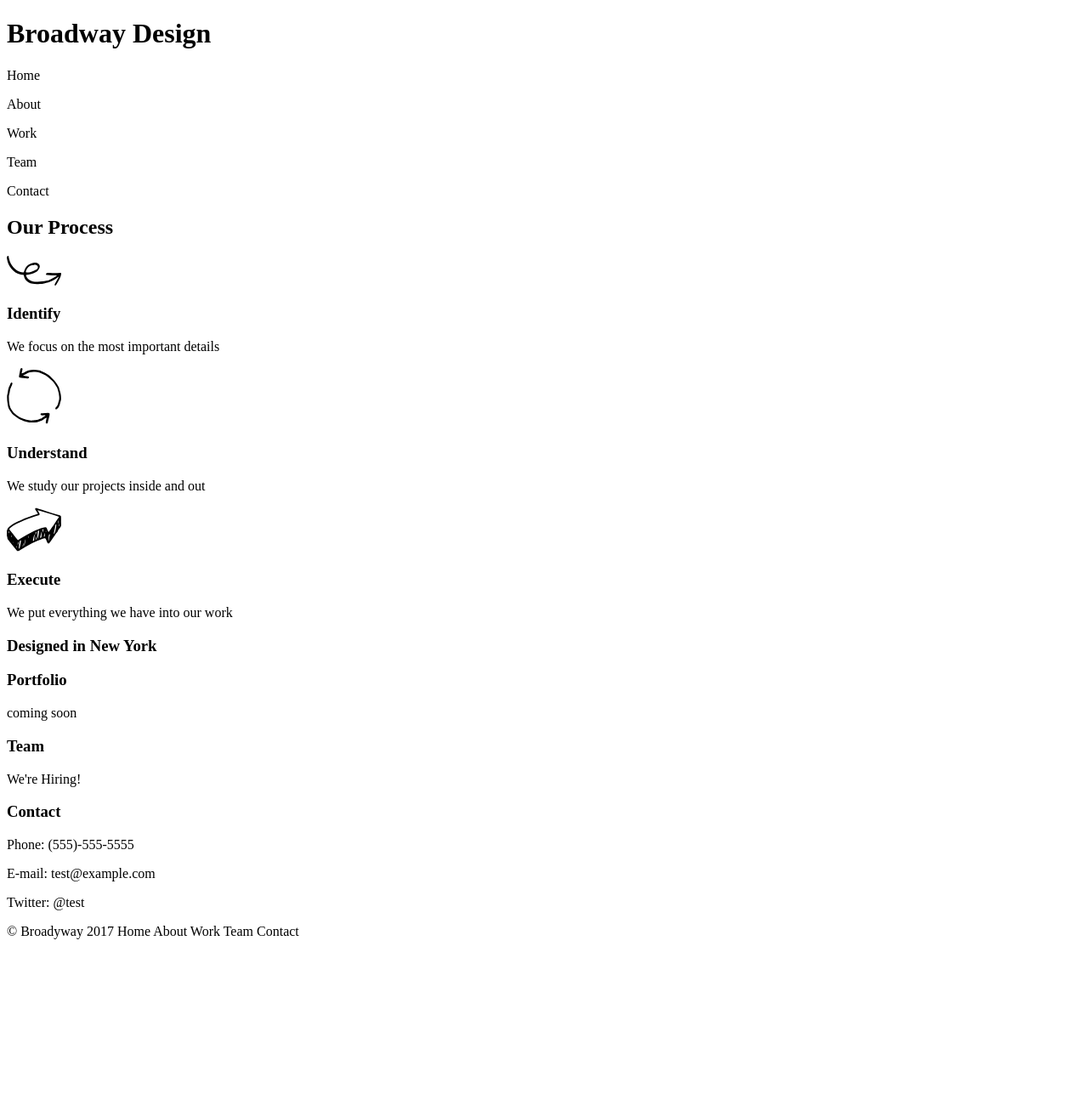
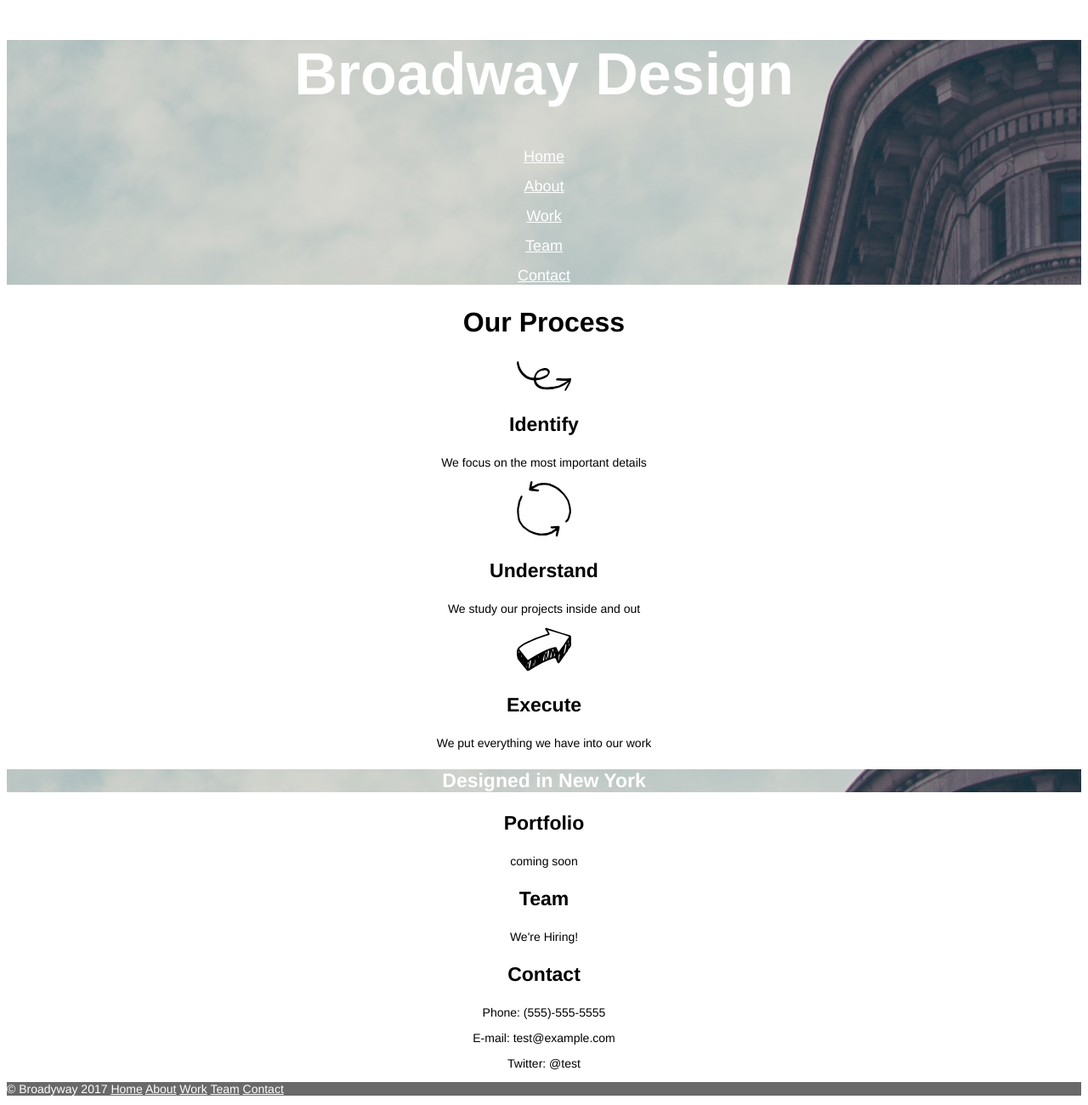
Before and after one commit to michaelklenk/broadway, a plain HTML site: page index.html in a window 1280 px wide. Shown: the whole page at 85% size. Before the commit the page ends 1121 px from the top, so only its background shows below. Drawn offline with Linux system fonts and the light colour scheme.

Commit message:
changed css

```diff
--- a/index.html
+++ b/index.html
@@ -7,16 +7,18 @@
   </head>
   <body>
 
-    <div class="header">
+    <div id="home">
       <h1>Broadway Design</h1>
-      <p>Home</p>
-      <p>About</p>
-      <p>Work</p>
-      <p>Team</p>
-      <p>Contact</p>
+      <nav>
+        <p><a href="#home">Home</a></p>
+        <p><a href="#about">About</a></p>
+        <p><a href="#work">Work</a></p>
+        <p><a href="#team">Team</a></p>
+        <p><a href="#contact">Contact</a></p>
+      </nav>
     </div>
 
-    <div class="about">
+    <div id="about">
       <h2>Our Process</h2>
       <p><img src="resources\icons\identify.svg" alt="Identify"></p>
       <h3>Identify</h3>
@@ -28,29 +30,29 @@
       <h3>Execute</h3>
       <p>We put everything we have into our work</p>
 
-    <div class="design">
+    <div id="design">
       <h3>Designed in New York</h3>
     </div>
 
-    <div class="work">
+    <div id="work">
       <h3>Portfolio</h3>
       <p>coming soon</p>
     </div>
 
-    <div class="team">
+    <div id="team">
       <h3>Team</h3>
       <p>We're Hiring!</p>
       </div>
 
-    <div class="contact">
+    <div id="contact">
       <h3>Contact</h3>
       <p>Phone: (555)-555-5555</p>
       <p>E-mail: test@example.com</p>
       <p>Twitter: @test</p>
     </div>
 
-    <div class="footer">
-      <p>&copy Broadyway 2017 Home About Work Team Contact</p>
+    <div id="footer">
+      <p>&copy Broadyway 2017 <a href="#home">Home</a> <a href="#about">About</a> <a href="#work">Work</a> <a href="#team">Team</a> <a href="#contact">Contact</a></p>
     </div>
 
   </body>
--- a/resources/css/style.css
+++ b/resources/css/style.css
@@ -0,0 +1,49 @@
+body {
+  text-align: center;
+  font-family: Helvetica;
+}
+
+h1 {
+  font-size: 70px;
+  font-weight:bold;
+}
+
+h2 {
+  font-size:32px;
+  font-weight:bold;
+}
+
+h3 {
+  font-size:23px;
+  font-weight:bold;
+}
+
+p {
+  font-size:14px;
+}
+
+a {
+  color:white;
+}
+
+#home a {
+  font-size: 18px;
+}
+
+#home {
+  background-image: url("../images/flatiron.png");
+  color: white;
+}
+
+#design {
+  background-image: url("../images/flatiron.png");
+  font-weight: bold;
+  color:white;
+}
+
+#footer {
+  background-color: dimgray;
+  color:white;
+  font-size:11px;
+  text-align:left;
+}
```
